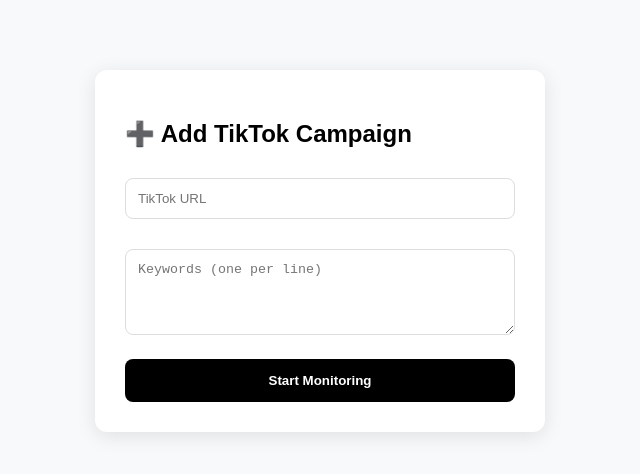
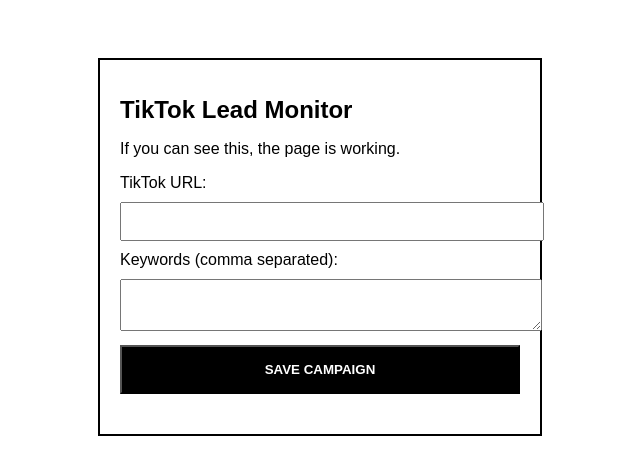
Before and after one commit to mandiyandiyakhonyana-blip/zendesk-tiktok-backend, a website: page public/admin.html in a window 1280 px wide. Shown: the whole page, without its empty margins (320-960 px from the left). Drawn offline with Linux system fonts and the light colour scheme.

Commit message:
UI: High-visibility reset

```diff
--- a/public/admin.html
+++ b/public/admin.html
@@ -1,40 +1,43 @@
 <!DOCTYPE html>
-<html>
+<html lang="en">
 <head>
-    <title>Admin - TikTok Lead Gen</title>
-    <style>
-        body { font-family: sans-serif; max-width: 450px; margin: 50px auto; padding: 20px; background: #f8f9fa; }
-        .card { background: white; padding: 30px; border-radius: 12px; box-shadow: 0 4px 20px rgba(0,0,0,0.1); }
-        input, textarea { width: 100%; padding: 12px; margin: 10px 0 20px 0; border: 1px solid #ddd; border-radius: 8px; box-sizing: border-box; }
-        button { background: #000; color: #fff; padding: 14px; border: none; width: 100%; border-radius: 8px; cursor: pointer; font-weight: bold; }
-    </style>
+    <meta charset="UTF-8">
+    <title>TikTok Admin</title>
 </head>
-<body>
-    <div class="card">
-        <h2>➕ Add TikTok Campaign</h2>
-        <input type="text" id="url" placeholder="TikTok URL">
-        <textarea id="keys" placeholder="Keywords (one per line)" rows="4"></textarea>
-        <button id="btn" onclick="submit()">Start Monitoring</button>
-        <div id="status" style="margin-top:20px; display:none; padding:10px; border-radius:8px;"></div>
+<body style="background: #ffffff; color: #000000; padding: 50px; font-family: sans-serif;">
+    <div style="border: 2px solid black; padding: 20px; max-width: 400px; margin: auto;">
+        <h1 style="font-size: 24px;">TikTok Lead Monitor</h1>
+        <p>If you can see this, the page is working.</p>
+
+        <label>TikTok URL:</label><br>
+        <input type="text" id="url" style="width:100%; padding:10px; margin: 10px 0;"><br>
+
+        <label>Keywords (comma separated):</label><br>
+        <textarea id="keys" style="width:100%; padding:10px; margin: 10px 0;"></textarea><br>
+
+        <button onclick="sendData()" style="width:100%; padding:15px; background:black; color:white; font-weight:bold; cursor:pointer;">
+            SAVE CAMPAIGN
+        </button>
+        <p id="msg" style="margin-top:20px; font-weight:bold;"></p>
     </div>
+
     <script>
-        async function submit() {
-            const tiktokUrl = document.getElementById('url').value;
-            const keywords = document.getElementById('keys').value.split('\n').filter(k => k.trim());
-            const status = document.getElementById('status');
-
+        async function sendData() {
+            const msg = document.getElementById('msg');
+            msg.innerText = "Sending...";
             try {
                 const res = await fetch('/api/add-video', {
                     method: 'POST',
                     headers: { 'Content-Type': 'text/plain' },
-                    body: JSON.stringify({ tiktokUrl, keywords })
+                    body: JSON.stringify({
+                        tiktokUrl: document.getElementById('url').value,
+                        keywords: document.getElementById('keys').value.split(',')
+                    })
                 });
                 const data = await res.json();
-                status.style.display = 'block';
-                status.innerText = data.success ? "✅ Success!" : "❌ Error: " + data.error;
-                status.style.background = data.success ? "#e6fffa" : "#fff5f5";
+                msg.innerText = data.success ? "✅ SAVED TO DATABASE" : "❌ ERROR: " + data.error;
             } catch (e) {
-                alert("Submit failed: " + e.message);
+                msg.innerText = "❌ FAILED: " + e.message;
             }
         }
     </script>
```
